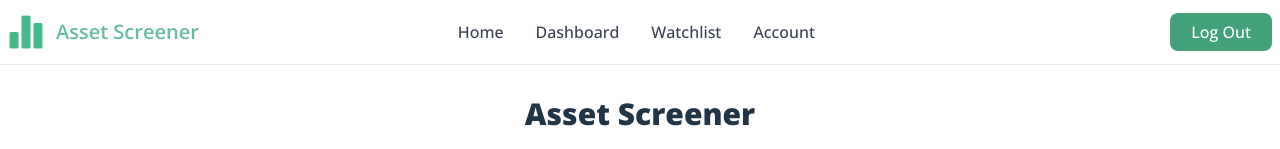
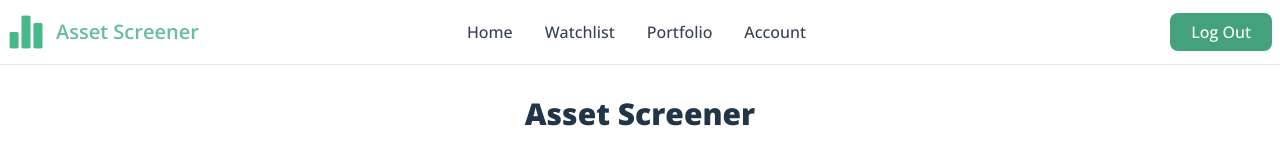
Before and after one commit to nc1z/Asset-Screener-App, a React (Vite) app in the folder client/: page / in a window 1280 px wide. Shown: the top 149 px of the page. Built offline with nearby package versions, Linux system fonts and the light colour scheme.

Commit message:
[Navbar] Updated nav links

```diff
--- a/client/src/components/Navbar.jsx
+++ b/client/src/components/Navbar.jsx
@@ -73,20 +73,20 @@ const Navbar = () => {
             </li>
             <li>
               <Link
-                to="/dashboard"
-                onClick={() => setMenuOpen(!menuOpen)}
-                className="block py-2 pl-3 pr-4 text-gray-700 rounded hover:bg-gray-100 md:hover:bg-transparent md:p-0 md:dark:hover:text-white dark:text-gray-200 dark:hover:bg-zinc-700 dark:hover:text-white md:dark:hover:bg-transparent dark:border-gray-700 md:hover:underline hover:underline-offset-8 hover:decoration-emerald-600"
-              >
-                Dashboard
-              </Link>
-            </li>
-            <li>
-              <Link
                 to="/watchlist"
                 onClick={() => setMenuOpen(!menuOpen)}
                 className="block py-2 pl-3 pr-4 text-gray-700 rounded hover:bg-gray-100 md:hover:bg-transparent md:p-0 md:dark:hover:text-white dark:text-gray-200 dark:hover:bg-zinc-700 dark:hover:text-white md:dark:hover:bg-transparent dark:border-gray-700 md:hover:underline hover:underline-offset-8 hover:decoration-emerald-600"
               >
                 Watchlist
+              </Link>
+            </li>
+            <li>
+              <Link
+                to="/portfolio"
+                onClick={() => setMenuOpen(!menuOpen)}
+                className="block py-2 pl-3 pr-4 text-gray-700 rounded hover:bg-gray-100 md:hover:bg-transparent md:p-0 md:dark:hover:text-white dark:text-gray-200 dark:hover:bg-zinc-700 dark:hover:text-white md:dark:hover:bg-transparent dark:border-gray-700 md:hover:underline hover:underline-offset-8 hover:decoration-emerald-600"
+              >
+                Portfolio
               </Link>
             </li>
             <li>
```
